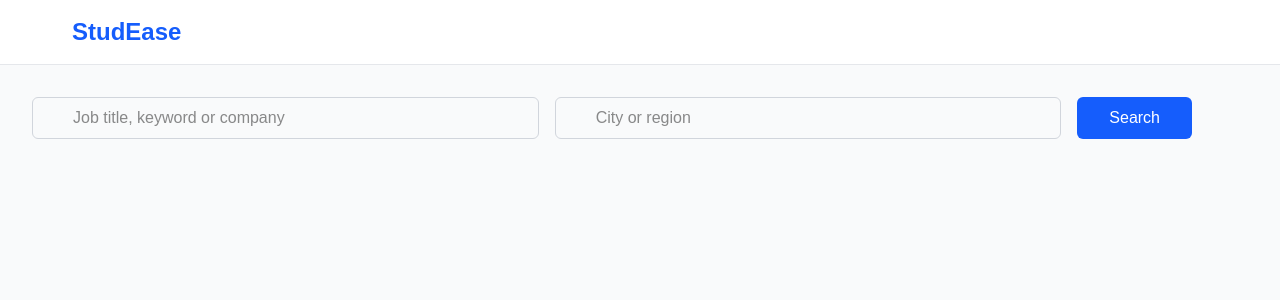
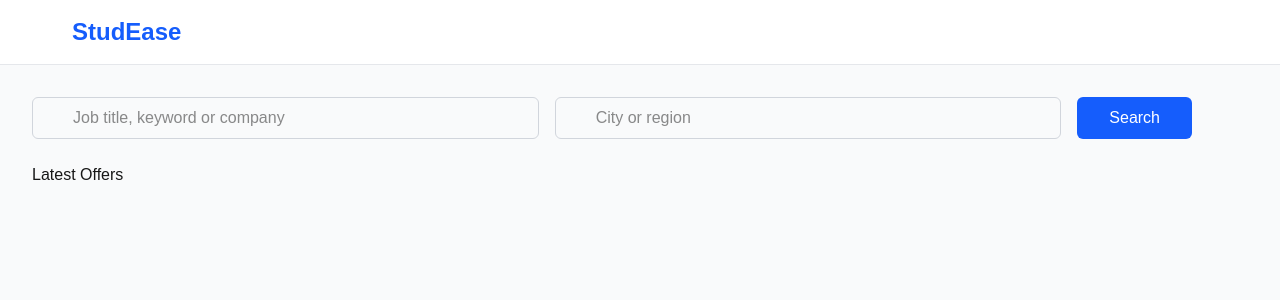
Before and after one commit to kevivois/StudEaseProject, a Next.js app in the folder frontend/: page / in a window 1280 px wide. Shown: the top 300 px of the page. Built offline with nearby package versions, Linux system fonts and the light colour scheme; some icons are missing.

Commit message:
Structure and further developement on student dashboard page

```diff
--- a/frontend/src/app/pages/studentDashboard.js
+++ b/frontend/src/app/pages/studentDashboard.js
@@ -10,6 +10,7 @@ function StudentDashboard() {
   const [locationTerm, setLocationTerm] = useState('');
 
   return (
+    <>
       <div className="max-w-7xl mx-auto px-4 sm:px-6 lg:px-8 py-8">
         <div className="flex flex-col md:flex-row space-y-4 md:space-y-0 md:space-x-4">
           <div className="flex-1 relative">
@@ -39,7 +40,12 @@ function StudentDashboard() {
             <FilterIcon />
           </IconButton>
         </div>
+
+        <br></br>
+        <h2>Latest Offers</h2>
       </div>
+
+    </>
   );
 }
 
```
Also changed, not shown: frontend/src/app/pages/companyDashboard.js (added), frontend/src/app/pages/login.js (added), frontend/src/app/pages/signup.js (added).
